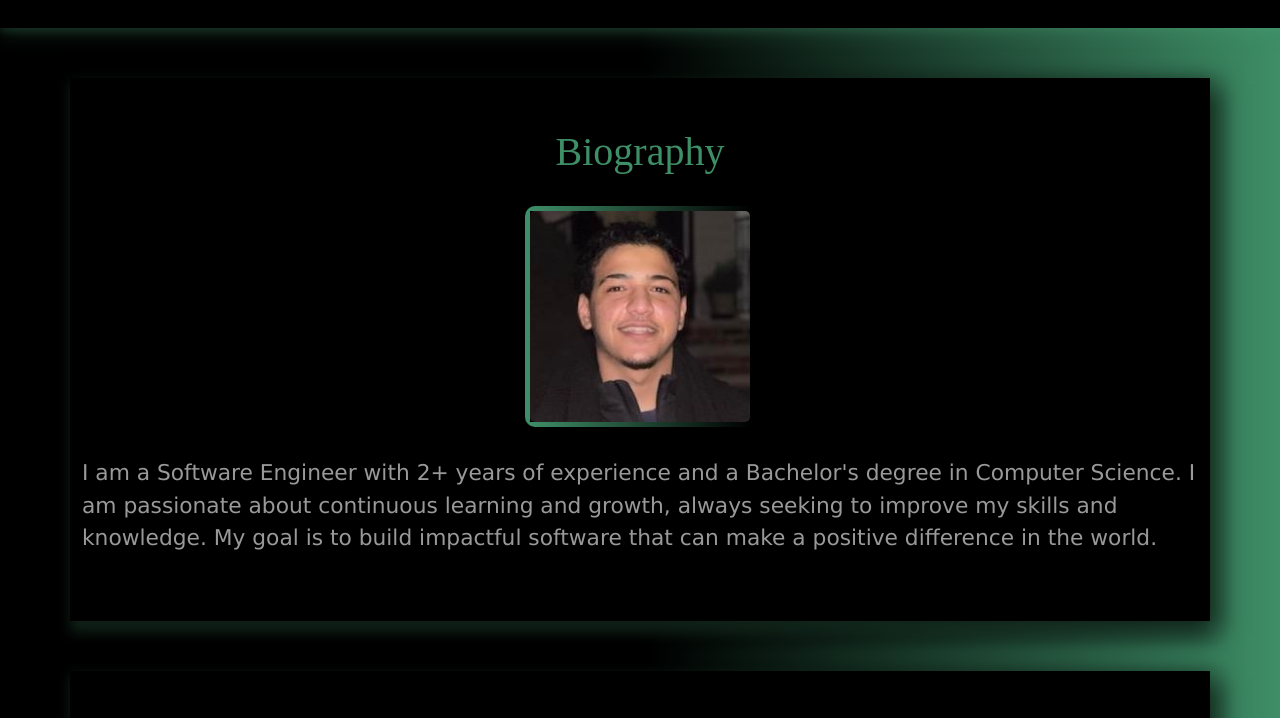
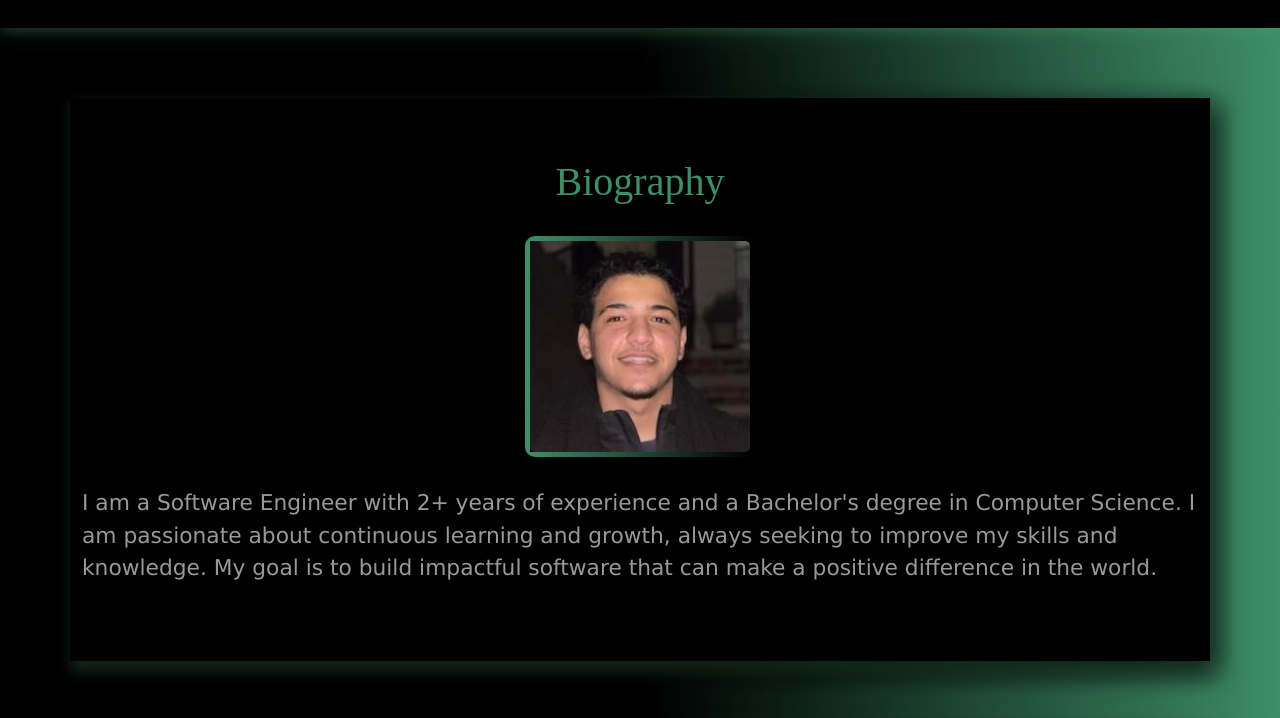
Before and after one commit to menabebawy1/Personal_Website-Portfolio, a plain HTML site: page index.html in a window 1280 px wide. Shown: the part 607-1325 px from the top of the page. Drawn offline with nearby package versions, Linux system fonts and the light colour scheme.

Commit message:
Update styles.css

```diff
--- a/styles.css
+++ b/styles.css
@@ -12,11 +12,11 @@ body {
 
 .container {
   background: black;
-  margin-top: 50px;
-  margin-bottom: 50px;
-  margin-left: 30px;
-  margin-right: 30px;
-  padding: 50px;
+  margin-top: 70px;
+  margin-bottom: 70px;
+  margin-left: 50px;
+  margin-right: 50px;
+  padding: 60px;
   font-size: 2.5vw;
   box-shadow: 4px 8px 12px 4px rgba(75, 161, 115, 0.2),
     4px 10px 24px 4px rgba(0, 0, 0, 1);
```
